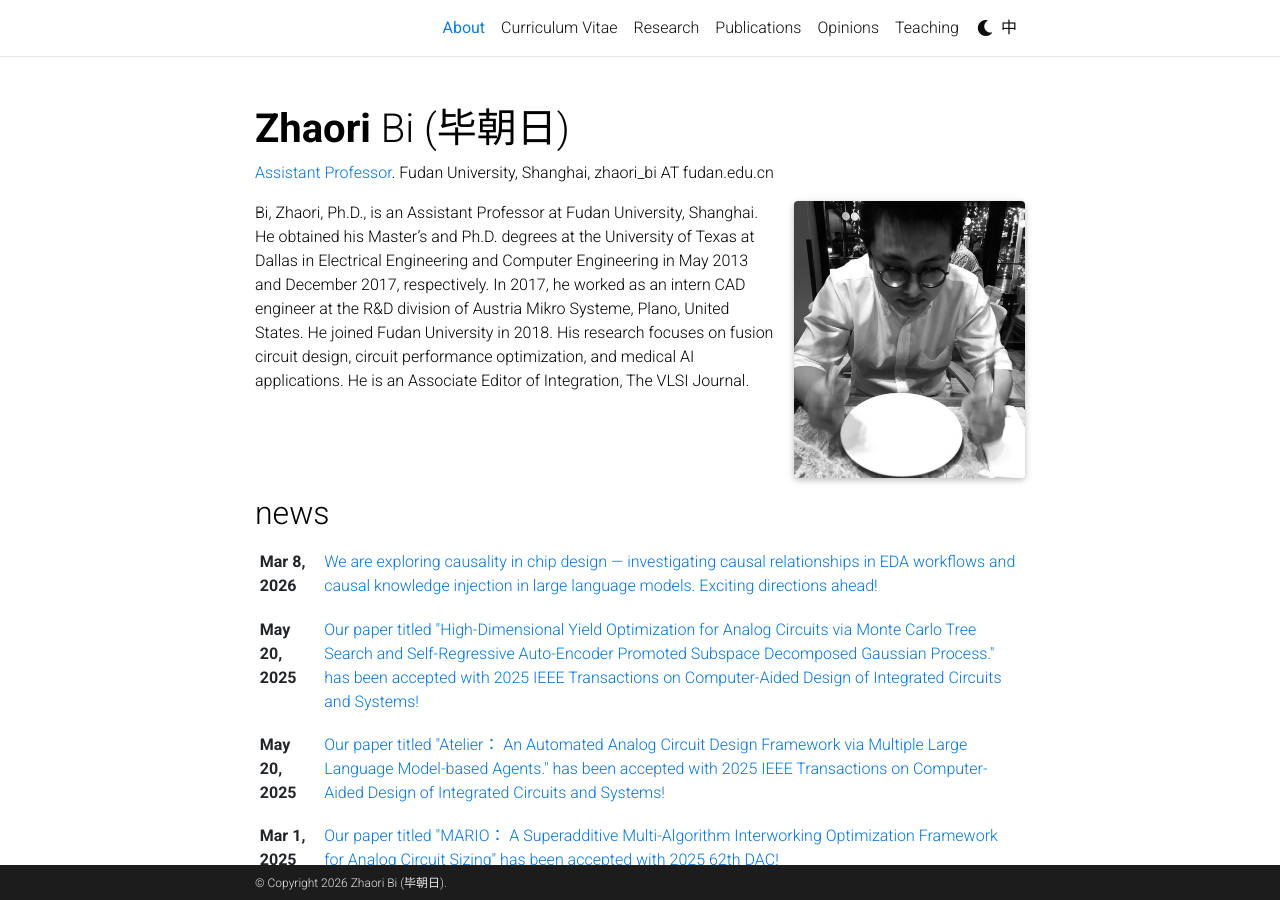
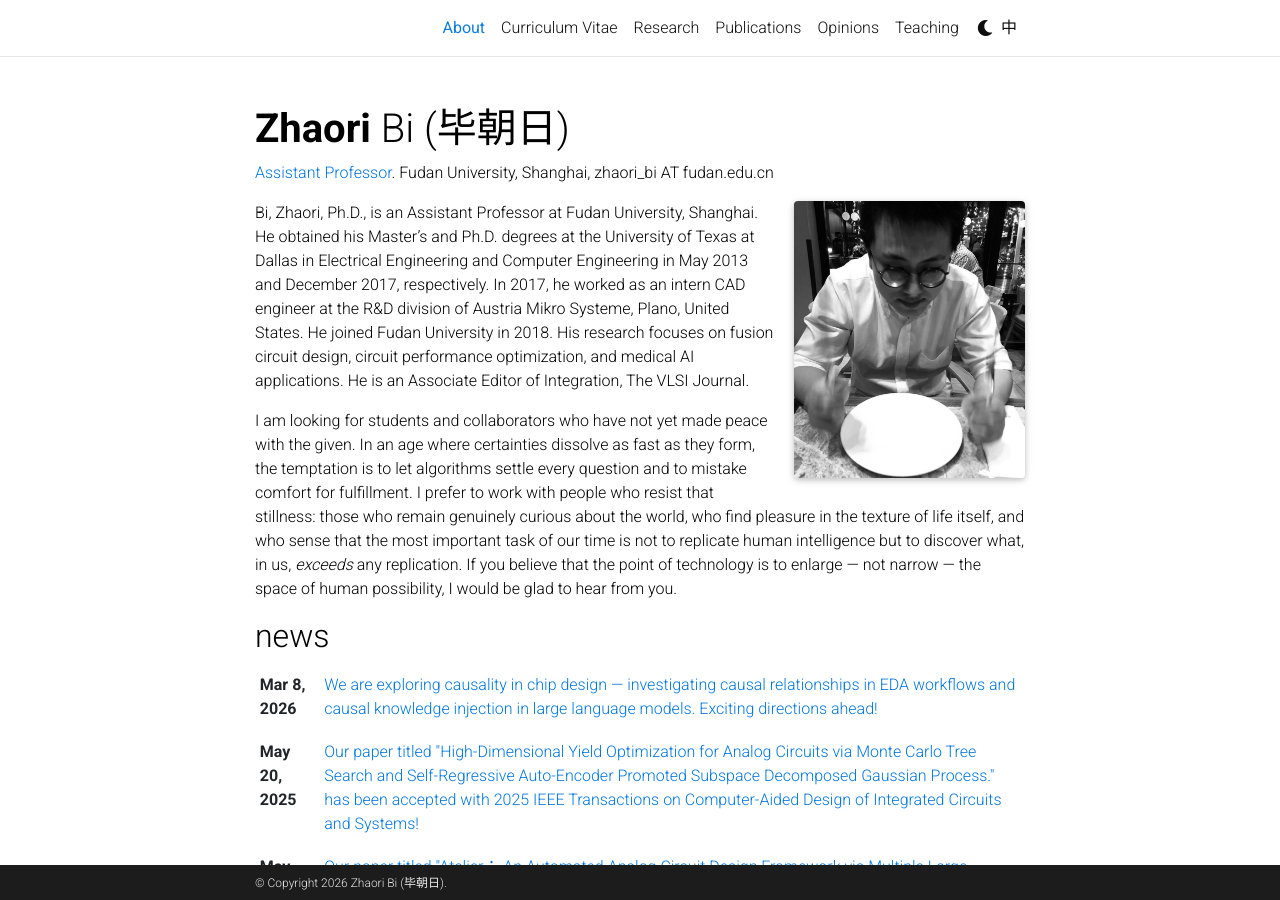
Before and after one commit to bzr2915/bzr2915, a Jekyll site: the page built from _pages/about.md, in a window 1280 px wide and 900 px high. Built offline with Jekyll 4.4.1, drawn with Linux system fonts in a browser that asks for light colours; full-size pictures stand in for the smaller copies a plugin makes; comment, search, counter and statistics services are not loaded; a style sheet for code colours, icons or effects is not loaded.

Commit message:
feat: add recruitment paragraph to EN/ZH about pages
Co-Authored-By: Claude Opus 4.6 <noreply@anthropic.com>

```diff
--- a/_pages/about.md
+++ b/_pages/about.md
@@ -18,3 +18,5 @@ selected_papers: true # includes a list of papers marked as "selected={true}"
 social: true  # includes social icons at the bottom of the page
 ---
 Bi, Zhaori, Ph.D., is an Assistant Professor at Fudan University, Shanghai. He obtained his Master's and Ph.D. degrees at the University of Texas at Dallas in Electrical Engineering and Computer Engineering in May 2013 and December 2017, respectively. In 2017, he worked as an intern CAD engineer at the R&D division of Austria Mikro Systeme, Plano, United States. He joined Fudan University in 2018. His research focuses on fusion circuit design, circuit performance optimization, and medical AI applications. He is an Associate Editor of Integration, The VLSI Journal.
+
+I am looking for students and collaborators who have not yet made peace with the given. In an age where certainties dissolve as fast as they form, the temptation is to let algorithms settle every question and to mistake comfort for fulfillment. I prefer to work with people who resist that stillness: those who remain genuinely curious about the world, who find pleasure in the texture of life itself, and who sense that the most important task of our time is not to replicate human intelligence but to discover what, in us, *exceeds* any replication. If you believe that the point of technology is to enlarge — not narrow — the space of human possibility, I would be glad to hear from you.
```
Also changed, not shown: _pages/about_zh.md (+2 -0 lines).
